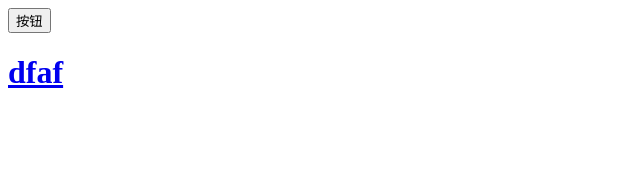
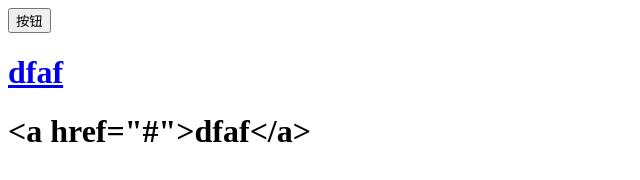
Before and after one commit to evanchen0629/vue-core, a website built with webpack: page public/index.html in a window 1280 px wide. Shown: the whole page, without its empty margins (0-640 px from the left). Built offline with nearby package versions, Linux system fonts and the light colour scheme.

Commit message:
实现v-text

```diff
--- a/public/index.html
+++ b/public/index.html
@@ -10,6 +10,7 @@
   <div id="app">
     <button v-on:click="fn">按钮</button>
     <h1 v-html="msg"></h1>
+    <h1 v-text="msg"></h1>
   </div>
 </body>
 </html>
--- a/src/compile.js
+++ b/src/compile.js
@@ -83,9 +83,14 @@ let CompileUtil = {
       node.addEventListener(eventType, fn.bind(vm))
     }
   },
+  // v-html
   html(node, vm, expr) {
     // 为什么不直接写vm.$data[expr],因为如果数据是复杂类型,那么就会拿不到数据
     node.innerHTML = this.getVMValue(vm, expr)
+  },
+  // v-text
+  text(node, vm, expr) {
+    node.textContent = this.getVMValue(vm, expr)
   },
   // 这个方法用于获取VM中的数据,
   getVMValue(vm, expr) {
```
